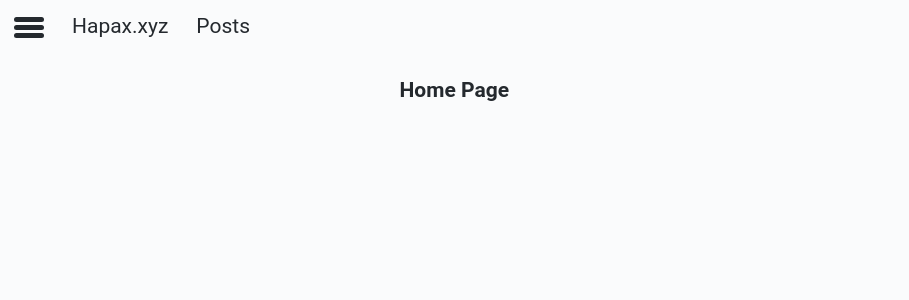
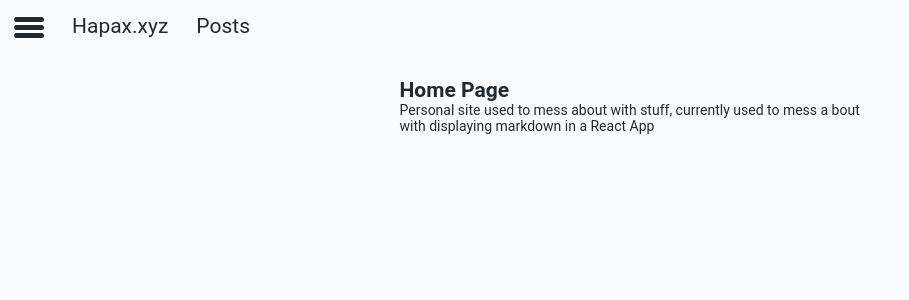
Before and after one commit to AdamSlack/hapax.xyz, a React (Create React App) app in the folder hapax-frontend/: page / in a window 1280 px wide. Shown: the top 300 px of the page, without its empty margins (0-909 px from the left). Built offline with nearby package versions, Linux system fonts and the light colour scheme.

Commit message:
Update index.jsx

```diff
--- a/hapax-frontend/src/components/HomePage/index.jsx
+++ b/hapax-frontend/src/components/HomePage/index.jsx
@@ -4,6 +4,7 @@ export const HomePage = () => {
   return (
     <div>
       <h2>Home Page</h2>
+      <p>Personal site used to mess about with stuff, currently used to mess a bout with displaying markdown in a React App</p>
     </div>
   )
 }
```
